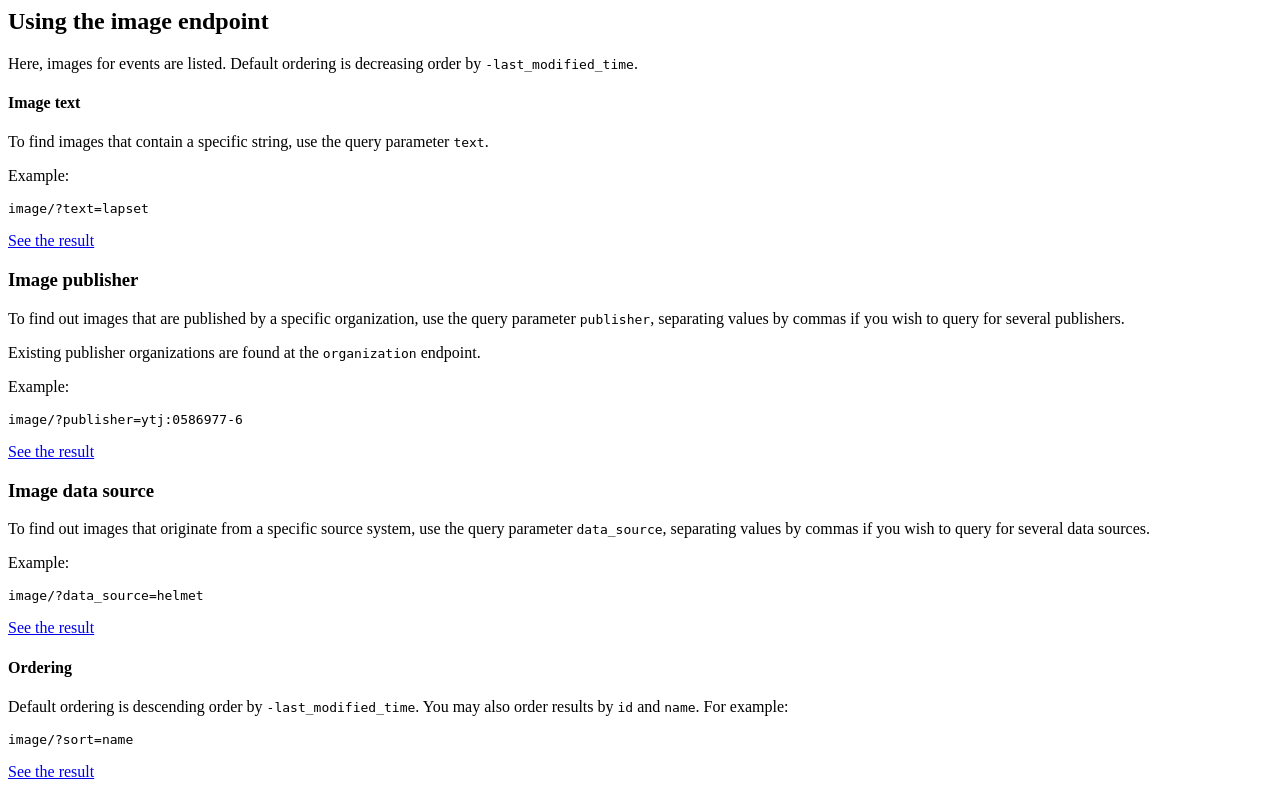
After one commit to City-of-Helsinki/linkedevents, a Django app: template helevents/templates/rest_framework/image_list.html in a window 1280 px wide. The commit adds this page. Run offline with Django 3.2, Linux system fonts and the light colour scheme; the template is opened without the code that fills it, so the values that code supplies are empty.

Commit message:
Support filtering images by text

```diff
--- a/helcourses/templates/rest_framework/api.html
+++ b/helcourses/templates/rest_framework/api.html
@@ -20,6 +20,8 @@
     {{ block.super }}
 {% elif name == "Event List" %}
     {% include "rest_framework/event_list.html" %}
+{% elif name == "Image List" %}
+    {% include "rest_framework/image_list.html" %}
 {% elif name == "Place List List" %}
     {% include "rest_framework/place_list.html" %}
 {% elif name == "Keyword List List" %}
--- a/helevents/templates/rest_framework/api.html
+++ b/helevents/templates/rest_framework/api.html
@@ -19,6 +19,8 @@
     {{ block.super }}
 {% elif name == "Event List" %}
     {% include "rest_framework/event_list.html" %}
+{% elif name == "Image List" %}
+    {% include "rest_framework/image_list.html" %}
 {% elif name == "Place List List" %}
     {% include "rest_framework/place_list.html" %}
 {% elif name == "Keyword List List" %}
--- /dev/null
+++ b/helevents/templates/rest_framework/image_list.html
@@ -0,0 +1,33 @@
+<div class="panel panel-default">
+    <div class="panel-body">
+        <h2 id="using-image-endpoint">Using the image endpoint</h2>
+        <p>Here, images for events are listed. Default ordering is decreasing order by <code>-last_modified_time</code>.</p>
+        <h4 id="image-text">Image text</h4>
+        <p>To find images that contain a specific string, use the query parameter <code>text</code>.</p>
+        <p>Example:</p>
+        <pre><code>image/?text=lapset</code></pre>
+        <p><a href="?text=lapset" title="json">See the result</a></p>
+
+        <h3 id="image-publisher">Image publisher</h3>
+        <p>To find out images that are published by a specific organization, use the query
+        parameter <code>publisher</code>, separating values by commas if you wish to query for several publishers.</p>
+        <p>Existing publisher organizations are found at the <code>organization</code> endpoint.</p>
+        <p>Example:</p>
+        <pre><code>image/?publisher=ytj:0586977-6</code></pre>
+        <p><a href="?publisher=ytj:0586977-6" title="json">See the result</a></p>
+
+        <h3 id="image-data-source">Image data source</h3>
+        <p>To find out images that originate from a specific source system, use the query parameter
+        <code>data_source</code>, separating values by commas if you wish to query for several data sources.</p>
+        <p>Example:</p>
+        <pre><code>image/?data_source=helmet</code></pre>
+        <p><a href="?data_source=helmet" title="json">See the result</a></p>
+
+        <h4 id="ordering">Ordering</h4>
+        <p>Default ordering is descending order by <code>-last_modified_time</code>.
+            You may also order results by <code>id</code> and <code>name</code>.
+            For example:</p>
+        <pre><code>image/?sort=name</code></pre>
+        <p><a href="?sort=name" title="json">See the result</a></p>
+    </div>
+</div>
```
Also changed, not shown: events/api.py (+18 -2 lines), events/tests/conftest.py (+63 -0 lines), events/tests/test_api.py (+1 -1 lines), events/tests/test_event_images_v1.py (+8 -0 lines).
